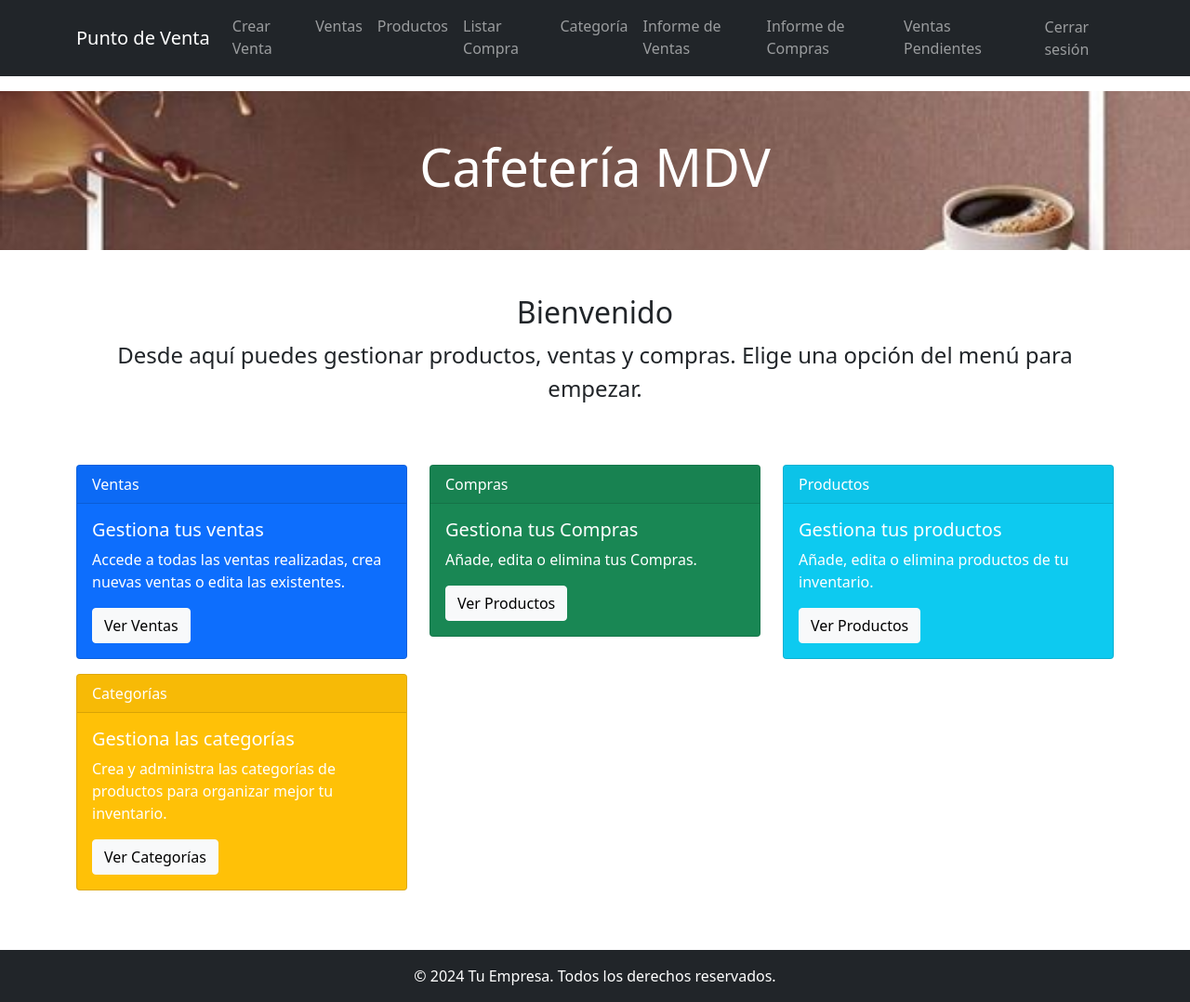
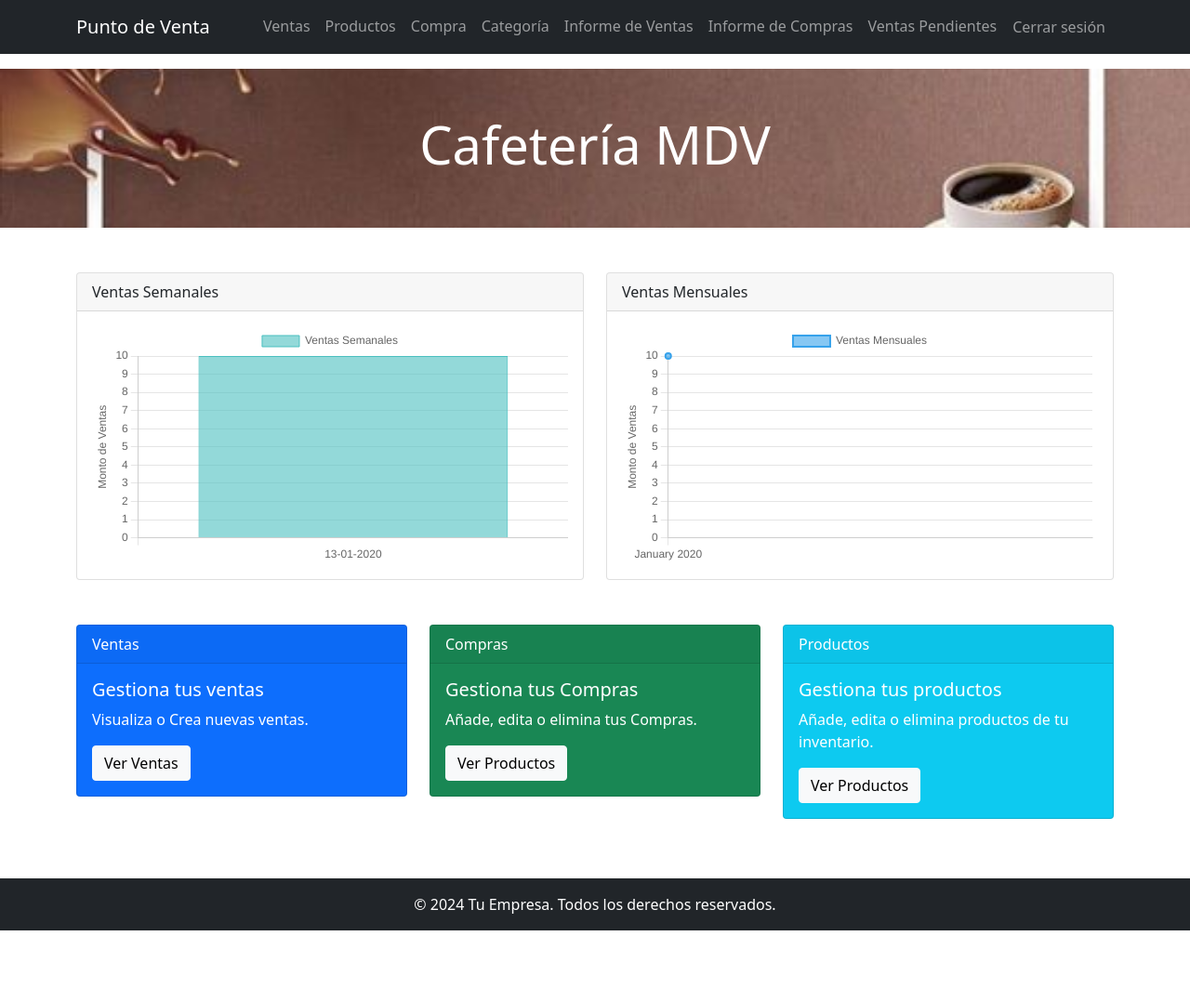
Before and after one commit to jeancarlos336/cafeteriamdv, a Django app: page / in a window 1280 px wide. Shown: the whole page at 93% size. After the commit the page ends 1001 px from the top, so only its background shows below. Run offline with Django 5.2, Linux system fonts and the light colour scheme; a user stored in the database is signed in; tables that the repository leaves empty hold one stand-in row (values such as "Sample post"); some libraries are stand-ins or nearby versions.

Commit message:
modifica dashboar con graficos

```diff
--- a/pos_system/ventas/templates/ventas/dashboard.html
+++ b/pos_system/ventas/templates/ventas/dashboard.html
@@ -6,6 +6,7 @@
    <title>Punto de Venta - Dashboard</title>
    {% load static %}
    <link href="https://cdn.jsdelivr.net/npm/bootstrap@5.1.3/dist/css/bootstrap.min.css" rel="stylesheet">
+   <script src="https://cdn.jsdelivr.net/npm/chart.js"></script>
 </head>
 <body>
 
@@ -18,10 +19,9 @@
            </button>
            <div class="collapse navbar-collapse" id="navbarNav">
                <ul class="navbar-nav ms-auto">
-                   <li class="nav-item"><a class="nav-link" href="{% url 'crear_venta_completa' %}">Crear Venta</a></li>
                    <li class="nav-item"><a class="nav-link" href="{% url 'listar_ventas' %}">Ventas</a></li>
                    <li class="nav-item"><a class="nav-link" href="{% url 'listar_productos' %}">Productos</a></li>
-                   <li class="nav-item"><a class="nav-link" href="{% url 'listar_compras' %}">Listar Compra</a></li>
+                   <li class="nav-item"><a class="nav-link" href="{% url 'listar_compras' %}">Compra</a></li>
                    <li class="nav-item"><a class="nav-link" href="{% url 'listar_categorias' %}">Categoría</a></li>
                    <li class="nav-item"><a class="nav-link" href="{% url 'reporte_ventas' %}">Informe de Ventas</a></li>
                    <li class="nav-item"><a class="nav-link" href="{% url 'reporte_compras' %}">Informe de Compras</a></li>
@@ -58,14 +58,30 @@
        </div>
    </header>
 
+   <!-- Sección de Gráficos -->
+   <div class="container mt-5">
+       <div class="row">
+           <div class="col-md-6">
+               <div class="card">
+                   <div class="card-header">Ventas Semanales</div>
+                   <div class="card-body">
+                       <canvas id="graficoVentasSemanales"></canvas>
+                   </div>
+               </div>
+           </div>
+           <div class="col-md-6">
+               <div class="card">
+                   <div class="card-header">Ventas Mensuales</div>
+                   <div class="card-body">
+                       <canvas id="graficosVentasMensuales"></canvas>
+                   </div>
+               </div>
+           </div>
+       </div>
+   </div>
    <!-- Contenido principal (Dashboard) -->
    <main class="container my-5">
-       <div class="row">
-           <div class="col text-center">
-               <h2>Bienvenido</h2>
-               <p class="fs-4">Desde aquí puedes gestionar productos, ventas y compras. Elige una opción del menú para empezar.</p>
-           </div>
-       </div>
+
        <!-- Estadísticas y acceso rápido a funciones -->
        <div class="row mt-5">
            <div class="col-md-4">
@@ -73,7 +89,7 @@
                    <div class="card-header">Ventas</div>
                    <div class="card-body">
                        <h5 class="card-title">Gestiona tus ventas</h5>
-                       <p class="card-text">Accede a todas las ventas realizadas, crea nuevas ventas o edita las existentes.</p>
+                       <p class="card-text">Visualiza o Crea nuevas ventas.</p>
                        <a href="{% url 'listar_ventas' %}" class="btn btn-light">Ver Ventas</a>
                    </div>
                </div>
@@ -99,16 +115,6 @@
                </div>
            </div>
 
-           <div class="col-md-4">
-               <div class="card text-white bg-warning mb-3">
-                   <div class="card-header">Categorías</div>
-                   <div class="card-body">
-                       <h5 class="card-title">Gestiona las categorías</h5>
-                       <p class="card-text">Crea y administra las categorías de productos para organizar mejor tu inventario.</p>
-                       <a href="{% url 'listar_categorias' %}" class="btn btn-light">Ver Categorías</a>
-                   </div>
-               </div>
-           </div>
        </div>
    </main>
 
@@ -119,5 +125,63 @@
 
    <!-- Scripts de Bootstrap -->
    <script src="https://cdn.jsdelivr.net/npm/bootstrap@5.1.3/dist/js/bootstrap.bundle.min.js"></script>
+   <script>
+    // Gráfico de Ventas Semanales
+    var ctxSemanales = document.getElementById('graficoVentasSemanales').getContext('2d');
+    var ventasSemanalesChart = new Chart(ctxSemanales, {
+        type: 'bar',
+        data: {
+            labels: {{ labels_semanales|safe }},
+            datasets: [{
+                label: 'Ventas Semanales',
+                data: {{ datos_semanales|safe }},
+                backgroundColor: 'rgba(75, 192, 192, 0.6)',
+                borderColor: 'rgba(75, 192, 192, 1)',
+                borderWidth: 1
+            }]
+        },
+        options: {
+            responsive: true,
+            scales: {
+                y: {
+                    beginAtZero: true,
+                    title: {
+                        display: true,
+                        text: 'Monto de Ventas'
+                    }
+                }
+            }
+        }
+    });
+
+    // Gráfico de Ventas Mensuales
+    var ctxMensuales = document.getElementById('graficosVentasMensuales').getContext('2d');
+    var ventasMensualesChart = new Chart(ctxMensuales, {
+        type: 'line',
+        data: {
+            labels: {{ labels_mensuales|safe }},
+            datasets: [{
+                label: 'Ventas Mensuales',
+                data: {{ datos_mensuales|safe }},
+                backgroundColor: 'rgba(54, 162, 235, 0.6)',
+                borderColor: 'rgba(54, 162, 235, 1)',
+                borderWidth: 2,
+                fill: true
+            }]
+        },
+        options: {
+            responsive: true,
+            scales: {
+                y: {
+                    beginAtZero: true,
+                    title: {
+                        display: true,
+                        text: 'Monto de Ventas'
+                    }
+                }
+            }
+        }
+    });
+</script>
 </body>
 </html>
--- a/pos_system/ventas/views.py
+++ b/pos_system/ventas/views.py
@@ -1,38 +1,42 @@
-from django.shortcuts import render, get_object_or_404, redirect
-from django.http import JsonResponse, HttpResponse
-from django.db import transaction
-from django.db.models import Sum, Q
-from django.template.loader import render_to_string
+from datetime import datetime, timedelta
+from decimal import Decimal
+from functools import wraps
+from io import BytesIO
+
+from django.conf import settings
 from django.contrib import messages
-from django.urls import reverse
-from django.core.paginator import Paginator
-from django.contrib.auth.forms import UserCreationForm
 from django.contrib.auth import login, logout
 from django.contrib.auth.decorators import login_required, user_passes_test
+from django.contrib.auth.forms import UserCreationForm
 from django.contrib.auth.views import LoginView
-from datetime import datetime
-from io import BytesIO
-from django.conf import settings
-from functools import wraps
+from django.core.paginator import Paginator
+from django.db import transaction
+from django.db.models import Q, Sum
+from django.db.models.functions import TruncWeek, TruncMonth
+from django.http import HttpResponse, JsonResponse
+from django.shortcuts import get_object_or_404, redirect, render
+from django.template.loader import render_to_string
+from django.urls import reverse
+from django.utils import timezone
 from django.forms import inlineformset_factory
-from decimal import Decimal
 
-from reportlab.lib.pagesizes import letter, A4, landscape
+from reportlab.lib.pagesizes import A4, letter, landscape
 from reportlab.pdfgen import canvas
 from xhtml2pdf import pisa
 
-from .models import Producto, CategoriaProducto, Venta, DetalleVenta, Compra
 from .forms import (
+    ActVentaForm,
+    CategoriaProductoForm,
+    CompraForm,
+    DetalleVentaFormSet,
+    FiltroVentasForm,
     ProductoForm,
-    VentaForm,
-    CategoriaProductoForm,
-    DetalleVentaFormSet,
-    CompraForm,
     ReporteCompraForm,
     ReporteVentaForm,
-    ActVentaForm,
-    FiltroVentasForm,
+    VentaForm,
 )
+from .models import CategoriaProducto, Compra, DetalleVenta, Producto, Venta
+
 
 
 # VISTAS ESPECIALES Y DE LOGIN
@@ -71,7 +75,36 @@ def register_view(request):
 # Vista del Dashboard (solo accesible para usuarios autenticados)
 @login_required
 def dashboard_view(request):
-    return render(request, "ventas/dashboard.html")
+    # Ventas semanales
+    ventas_semanales = Venta.objects.annotate(
+        semana=TruncWeek('fecha')
+    ).values('semana').annotate(
+        total_ventas=Sum('total')
+    ).order_by('semana')
+
+    # Ventas mensuales
+    ventas_mensuales = Venta.objects.annotate(
+        mes=TruncMonth('fecha')
+    ).values('mes').annotate(
+        total_ventas=Sum('total')
+    ).order_by('mes')
+
+    # Preparar datos para gráficos
+    labels_semanales = [v['semana'].strftime('%d-%m-%Y') for v in ventas_semanales]
+    datos_semanales = [float(v['total_ventas']) for v in ventas_semanales]
+
+    labels_mensuales = [v['mes'].strftime('%B %Y') for v in ventas_mensuales]
+    datos_mensuales = [float(v['total_ventas']) for v in ventas_mensuales]
+
+    context = {
+        'labels_semanales': labels_semanales,
+        'datos_semanales': datos_semanales,
+        'labels_mensuales': labels_mensuales,
+        'datos_mensuales': datos_mensuales,
+    }
+
+    return render(request, 'ventas/dashboard.html', context)
+
 
 # Vista personalizada para el login (verifica si el usuario ya está autenticado)
 class CustomLoginView(LoginView):
@@ -586,7 +619,8 @@ def generar_reporte_ventas(request):
                 ventas = ventas.filter(vendedor=vendedor)
 
             # Calcular el total de ventas
-            total_ventas = ventas.aggregate(total=models.Sum('total'))['total'] or Decimal('0.00')
+            total_ventas = ventas.aggregate(total=Sum('total'))['total'] or Decimal('0.00')
+
 
             # Preparar contexto para el template
             context = {
```
